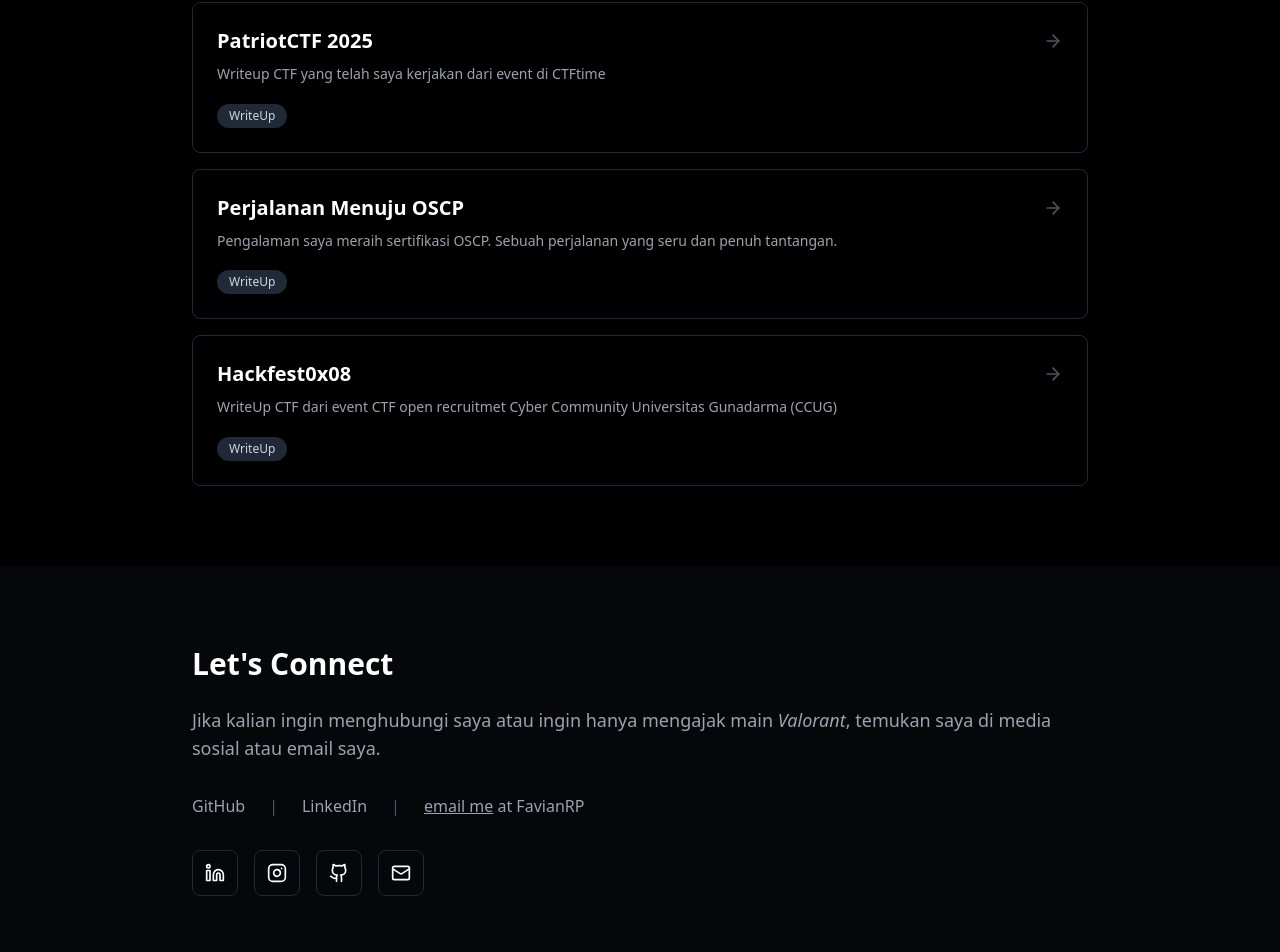
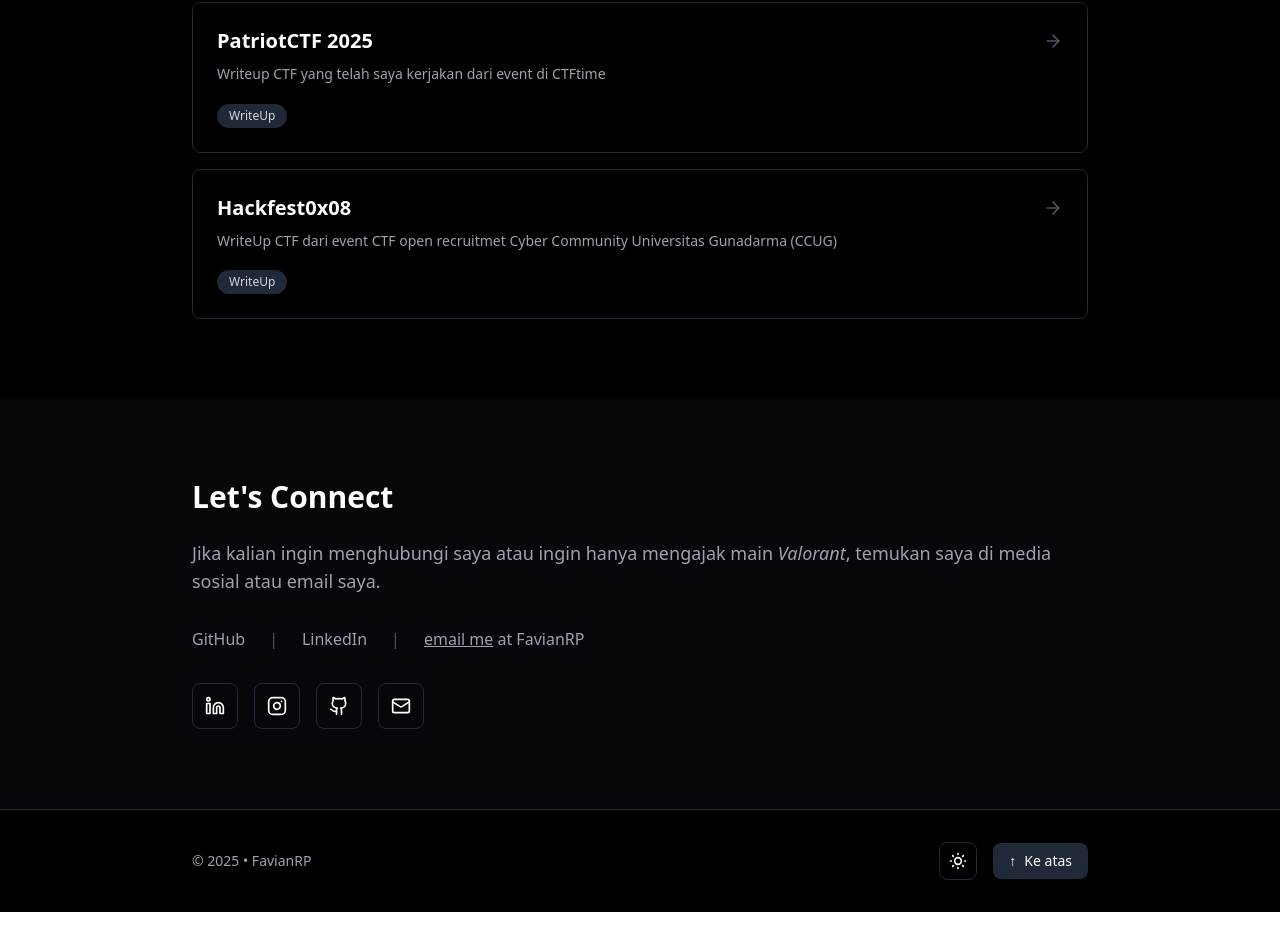
Before and after one commit to FavianRP/portfolio, a React (Vite) app: page / in a window 1280 px wide. Shown: the part 1405-2357 px from the top of the page. After the commit the page ends 2317 px from the top, so only its background shows below. Built offline with nearby package versions, Linux system fonts and the light colour scheme.

Commit message:
little update

```diff
--- a/src/app/portfolio/page.jsx
+++ b/src/app/portfolio/page.jsx
@@ -49,11 +49,6 @@ export default function PortfolioPage() {
     {
       title: "PatriotCTF 2025",
       description: "Writeup CTF yang telah saya kerjakan dari event di CTFtime",
-      category: "WriteUp"
-    },
-    {
-      title: "Perjalanan Menuju OSCP",
-      description: "Pengalaman saya meraih sertifikasi OSCP. Sebuah perjalanan yang seru dan penuh tantangan.",
       category: "WriteUp"
     },
     {
```
